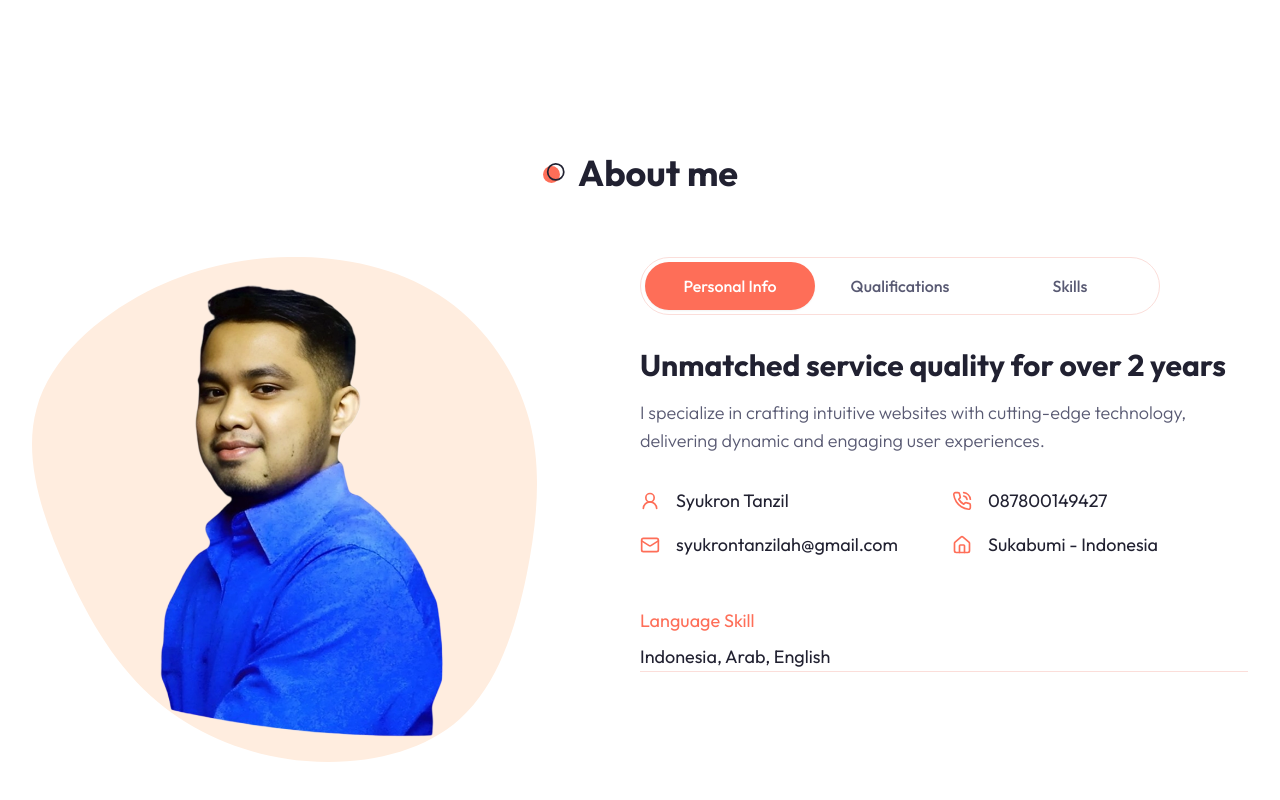
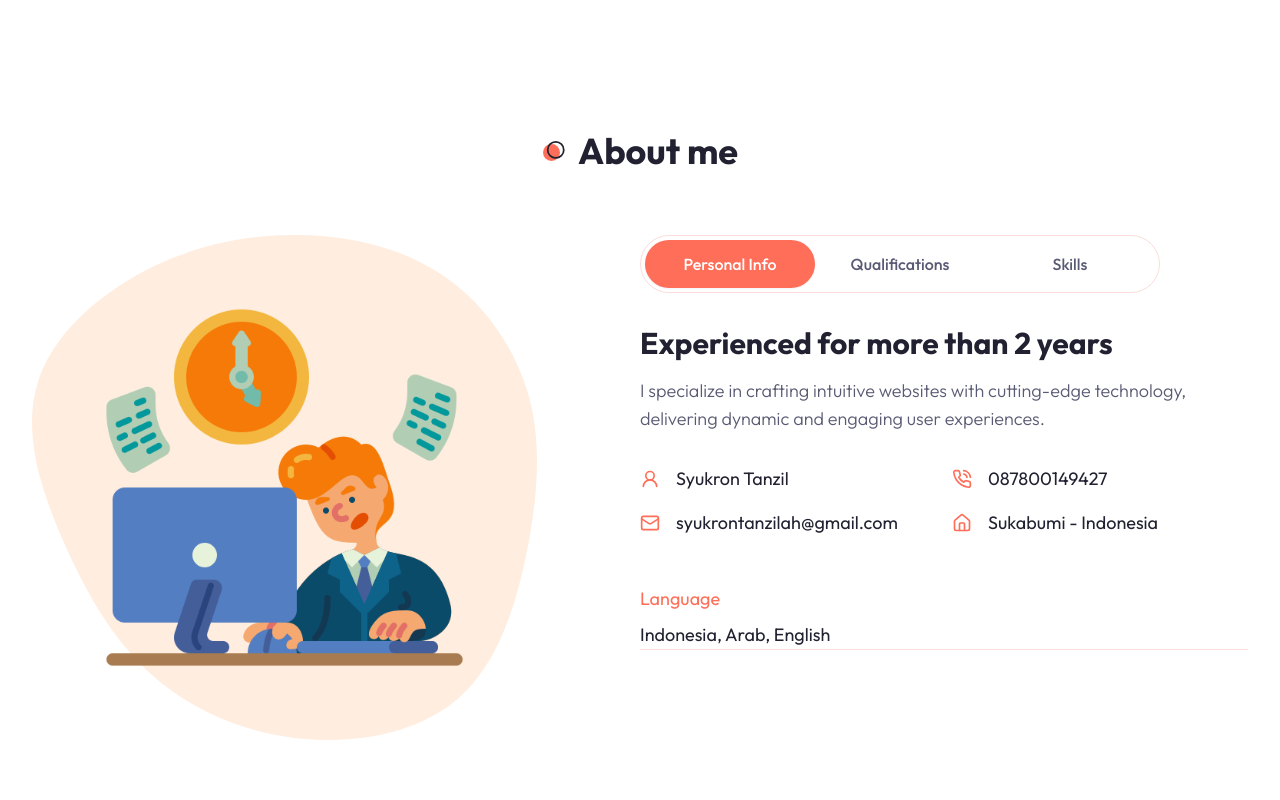
Before and after one commit to syukrontanzilah/test1234, a Next.js app: page / in a window 1280 px wide. Shown: the part 748-1548 px from the top of the page. Built offline with nearby package versions, Linux system fonts and the light colour scheme.

Commit message:
ui design

```diff
--- a/components/About.jsx
+++ b/components/About.jsx
@@ -13,7 +13,8 @@ import {
     PhoneCall,
     GraduationCap,
     Calendar,
-    Briefcase
+    Briefcase,
+    Dot
 } from 'lucide-react'
 import Tools from "./Tools";
 
@@ -118,7 +119,7 @@ const About = () => {
                 {/* image */}
                 <div className="hidden xl:flex flex-1 relative">
                     <DevImgAbout containerStyles='bg-about_shape_light dark:bg-about_shape_dark w-[505px] h-[505px] bg-no-repeat relative flex items-center justify-center'
-                    imgSrc={'/hero/profile4.png'}
+                    imgSrc={'/about/working.png'}
                     height={455}
                     width={393}
                     />
@@ -137,7 +138,7 @@ const About = () => {
                             {/* personal */}
                             <TabsContent value='personal'>
                               <div className="">
-                                <h3 className="h3 mb-4">Unmatched service quality for over 2 years</h3>
+                                <h3 className="h3 mb-4">Experienced for more than 2 years</h3>
                                 <p className="subtitle max-w-xl mx-auto xl:mx-0">
                                     I specialize in crafting intuitive websites with cutting-edge technology, delivering dynamic and engaging user experiences.
                                 </p>
@@ -157,7 +158,7 @@ const About = () => {
                                 </div>
                                 {/* language */}
                                 <div className="flex flex-col gap-y-2">
-                                    <div className="text-primary">Language Skill</div>
+                                    <div className="text-primary">Language</div>
                                     <div className="border-b border-border">Indonesia, Arab, English</div>
                                 </div>
                               </div>
@@ -235,14 +236,15 @@ const About = () => {
                                 <h3 className="h3 mb-8">Skills I have</h3>
                                 {/* skills */}
                                 <div className="mb-16">
-                                    <h4 className="text-xl font-semibold mb-2">Skills</h4>
+                                    <h4 className="text-xl font-semibold mb-2 text-primary">Skills</h4>
                                     <div className="border-b border-border mb-4"></div>
                                     {/* skill list */}
                                     <div className="grid md:grid-cols-2 gap-y-0">
                                         {getData(skillData, 'skills').data.map((item, i)=> {
                                             const {name} = item
                                             return(
-                                                <div className="w-3/4 xl:text-left  xl:mx-0" key={i}>
+                                                <div className="flex w-3/4 xl:text-left  xl:mx-0" key={i}>
+                                                <Dot />
                                                  <div className="font-medium">{name}</div>
                                                 </div>
                                             )
@@ -251,7 +253,7 @@ const About = () => {
                                 </div>
                                 {/* tools */}
                                 <div>
-                                    <h4 className="text-xl font-semibold mb-2 xl:text-left">Tools & Framework</h4>
+                                    <h4 className="text-xl font-semibold mb-2 xl:text-left text-primary">Tools & Framework</h4>
                                     <div className="border-b border-border mb-4"></div>
                                     {/* tools list */}
                                     {/* <div className="flex gap-x-8 justify-center xl:justify-start">
--- a/components/Hero.jsx
+++ b/components/Hero.jsx
@@ -68,10 +68,10 @@ const Hero = () => {
                       <Button variant='secondary' className='hidden gap-x-2'>Download CV <Download size={18}/></Button>
                     </div>
                     {/* sosmed */}
-                    <Socials
+                    {/* <Socials
                     containerStyles='flex gap-x-6 mx-auto xl:mx-0'
                     iconStyles = 'text-foreground text-[22px] hover:text-primary transition-all'
-                    />
+                    /> */}
                 </div>
                 {/* image */}
                 <div className='hidden xl:flex relative'>
```
Also changed, not shown: public/about/working.png (added).
